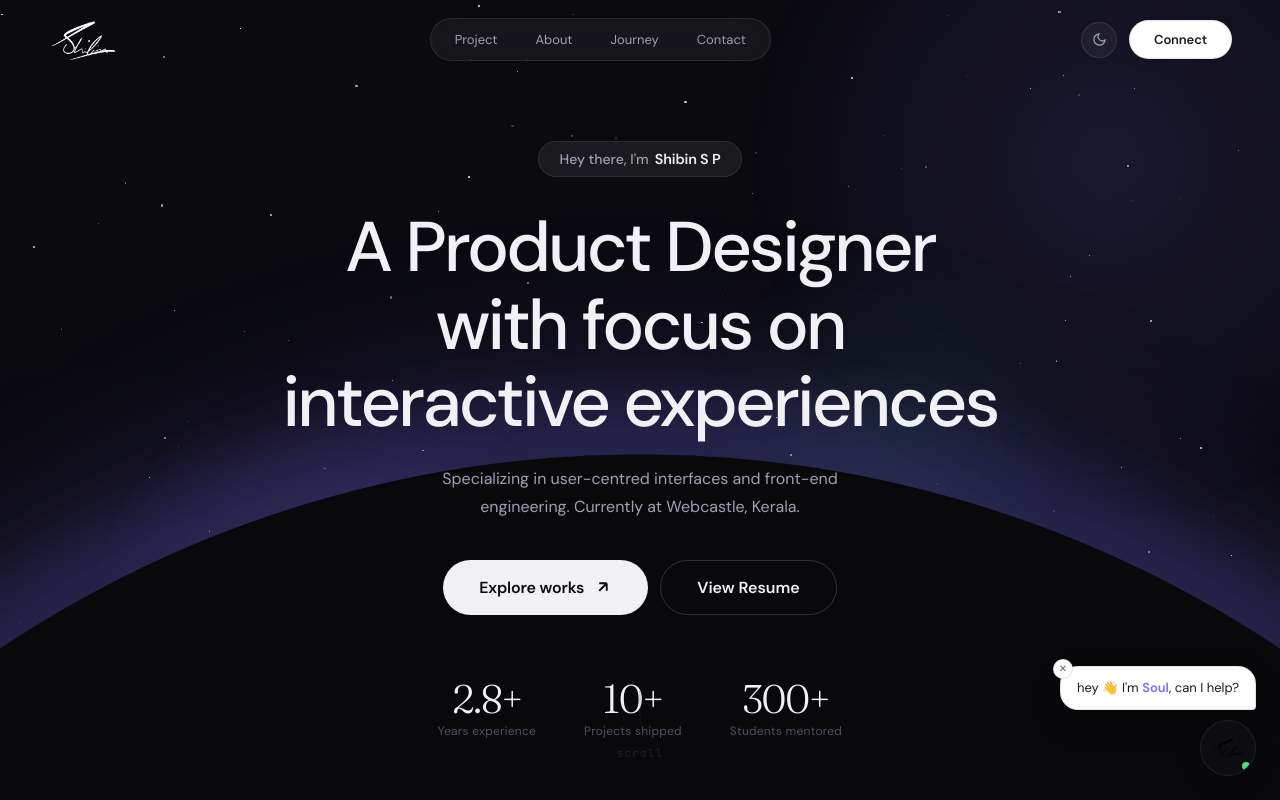
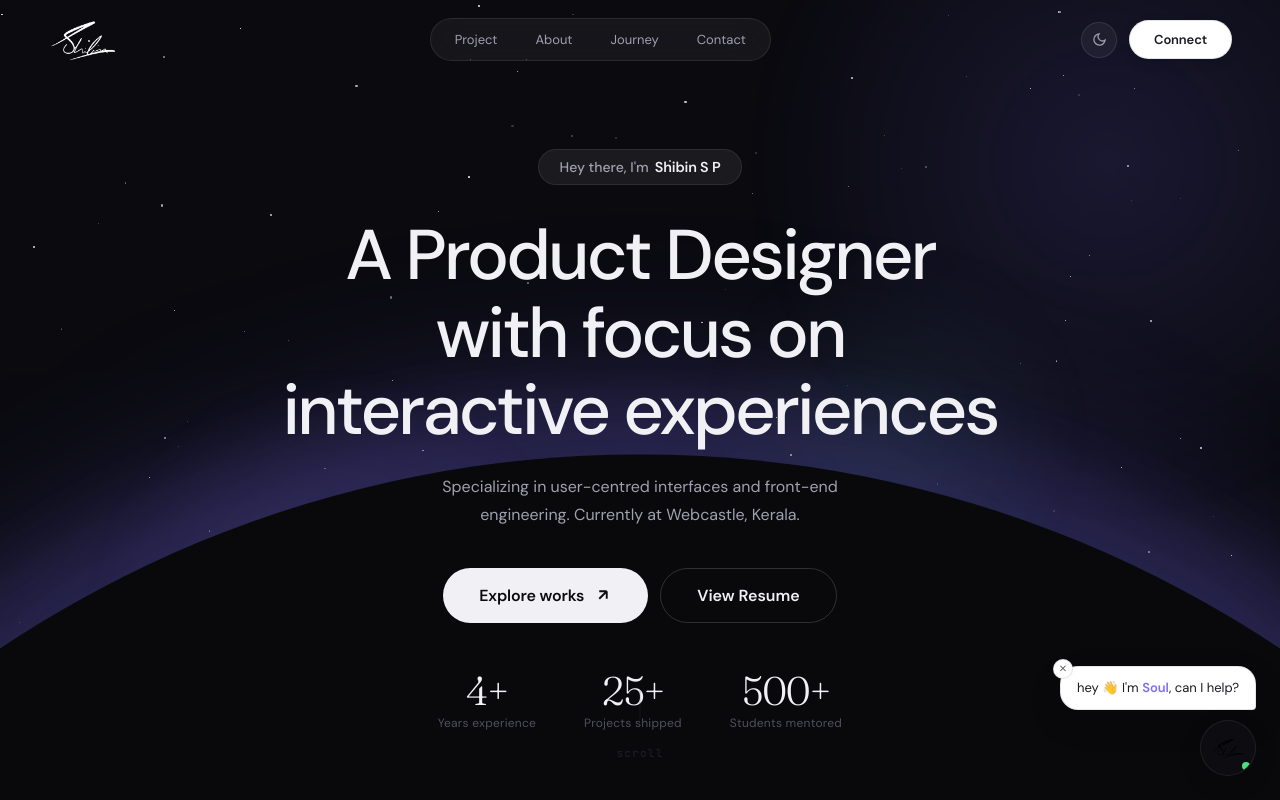
Before and after one commit to shibinsp45/Portfolio_blue, a React (Vite) app: page / in a window 1280 px wide. Shown: the top 800 px of the page. Built offline with nearby package versions, Linux system fonts and the light colour scheme.

Commit message:
Updated hero stats with higher metrics and adjusted vertical alignment

```diff
--- a/src/components/Hero.jsx
+++ b/src/components/Hero.jsx
@@ -126,9 +126,9 @@ export default function Hero() {
         <motion.div
           initial={{ opacity: 0 }} animate={{ opacity: 1 }}
           transition={{ duration: 0.8, delay: 1 }}
-          style={{ display: 'flex', gap: '3rem', justifyContent: 'center', marginTop: '4rem', flexWrap: 'wrap' }}
+          style={{ display: 'flex', gap: '3rem', justifyContent: 'center', marginTop: '3rem', flexWrap: 'wrap' }}
         >
-          {[['2.8+', 'Years experience'], ['10+', 'Projects shipped'], ['300+', 'Students mentored']].map(([num, lbl]) => (
+          {[['4+', 'Years experience'], ['25+', 'Projects shipped'], ['500+', 'Students mentored']].map(([num, lbl]) => (
             <div key={lbl} style={{ textAlign: 'center' }}>
               <div style={{ fontFamily: "'Fraunces', serif", fontSize: '2.5rem', fontWeight: 300, color: 'var(--fg)', letterSpacing: '-0.03em', lineHeight: 1 }}>{num}</div>
               <div style={{ fontSize: '0.75rem', color: 'var(--fg3)', marginTop: 4, letterSpacing: '0.02em' }}>{lbl}</div>
```
